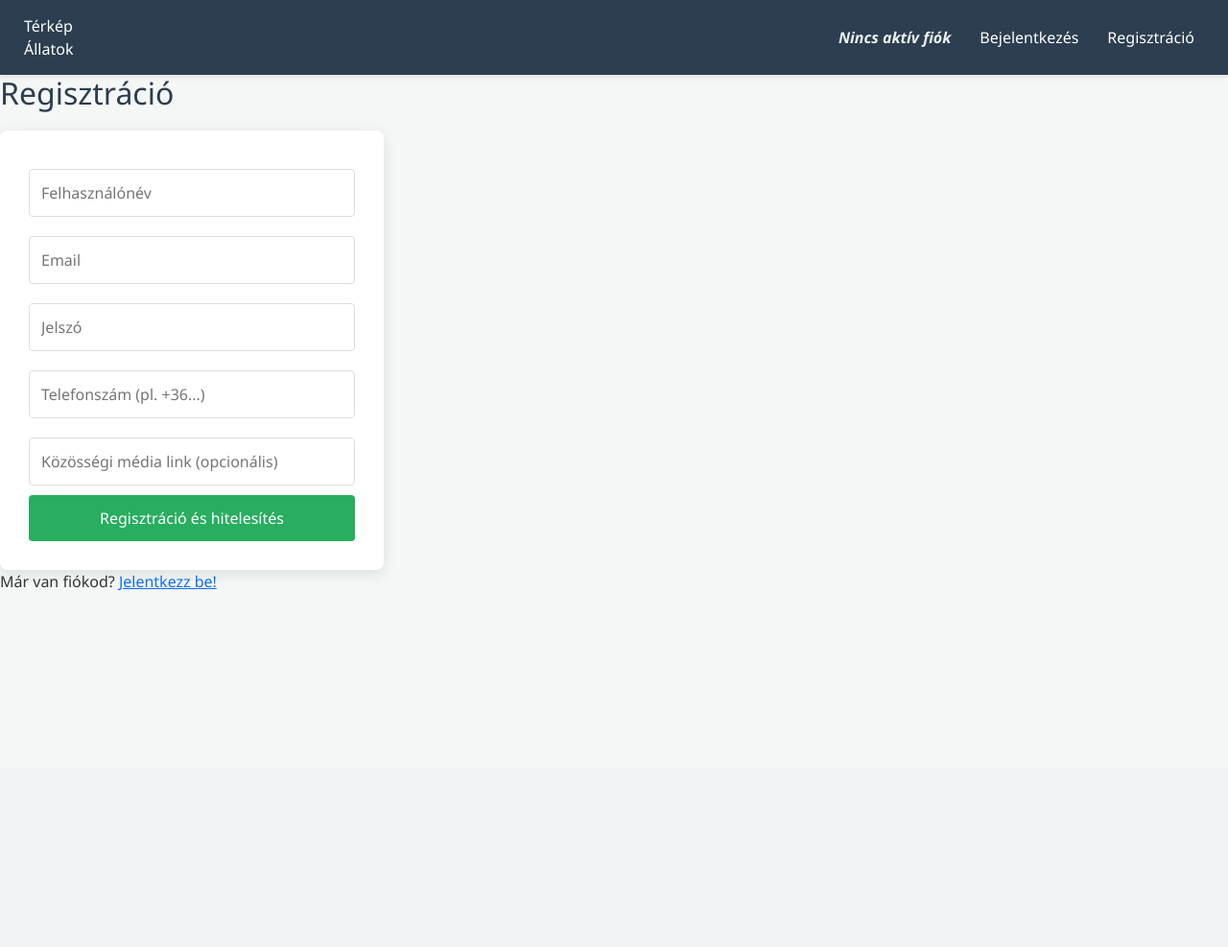
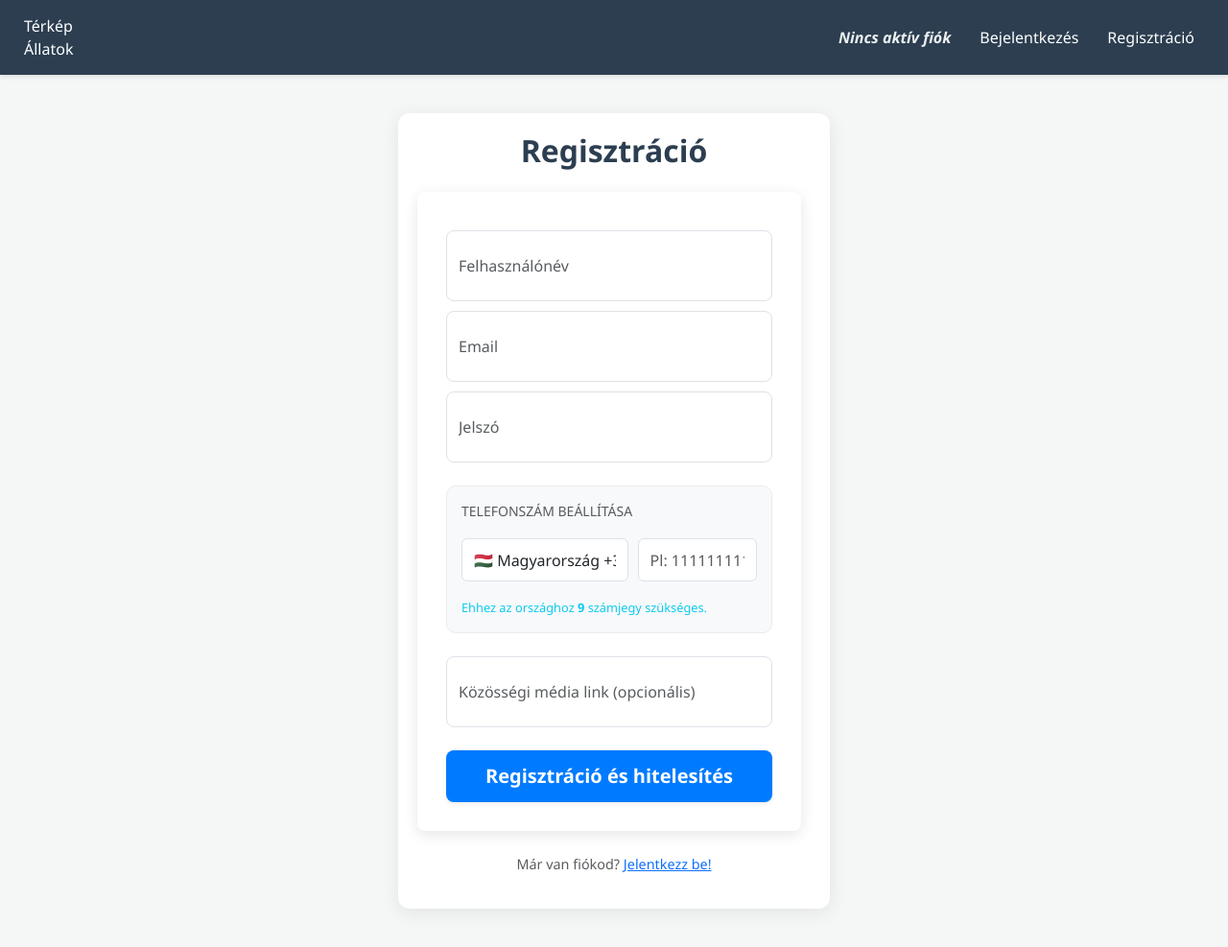
Before and after one commit to MrHerculePoirot/Szakdolgozat, a Flask app: page /register in a window 1280 px wide. Shown: the whole page at 96% size. Before the commit the page ends 615 px from the top, so only its background shows below. Run offline with Flask 3, Linux system fonts and the light colour scheme.

Commit message:
Országazonosítók

```diff
--- a/app.py
+++ b/app.py
@@ -24,6 +24,26 @@ def load_list(filename):
     with open(filename, 'r', encoding='utf-8') as f:
         # Csak azokat a sorokat tartjuk meg, amik nem üresek és nem [source...]-szal kezdődnek
         return [line.strip() for line in f if line.strip() and not line.startswith('[')]
+
+def load_countries():
+    countries = []
+    path = os.path.join(os.path.abspath(os.path.dirname(__file__)), 'countries.txt')
+    if os.path.exists(path):
+        with open(path, 'r', encoding='utf-8') as f:
+            for line in f:
+                if ';' in line:
+                    parts = line.strip().split(';')
+                    display_part = parts[0]
+                    length = int(parts[1])
+                    prefix = display_part.split(' ')[-1]
+                    countries.append({
+                        'display': display_part,
+                        'prefix': prefix,
+                        'length': length
+                    })
+    return countries
+
+COUNTRIES = load_countries() # Ez az, ami hiányzik a kódodból!
 
 # Listák betöltése a fájlokból
 COLORS = load_list('colors.txt')
@@ -175,7 +195,7 @@ def create_app():
                 flash("Hiba történt a regisztráció során.")
                 return redirect(url_for('register'))
 
-        return render_template('register.html')
+        return render_template('register.html', countries=COUNTRIES)
 
         #return render_template('register.html')
     @app.route('/confirm_email/<token>')
--- a/countries.txt
+++ b/countries.txt
@@ -1,27 +1,27 @@
-Magyarország;+36
-Ausztria;+43
-Belgium;+32
-Bulgária;+359
-Ciprus;+357
-Csehország;+420
-Dánia;+45
-Észtország;+372
-Finnország;+358
-Franciaország;+33
-Görögország;+30
-Hollandia;+31
-Horvátország;+385
-Írország;+353
-Lengyelország;+48
-Lettország;+371
-Litvánia;+370
-Luxemburg;+352
-Málta;+356
-Németország;+49
-Olaszország;+39
-Portugália;+351
-Románia;+40
-Spanyolország;+34
-Svédország;+46
-Szlovákia;+421
-Szlovénia;+386
+🇭🇺 Magyarország +36;9
+🇦🇹 Ausztria +43;13
+🇧🇪 Belgium +32;9
+🇧🇬 Bulgária +359;9
+🇨🇾 Ciprus +357;8
+🇨🇿 Csehország +420;9
+🇩🇰 Dánia +45;8
+🇪🇪 Észtország +372;8
+🇫🇮 Finnország +358;10
+🇫🇷 Franciaország +33;9
+🇬🇷 Görögország +30;10
+🇳🇱 Hollandia +31;9
+🇭🇷 Horvátország +385;9
+🇮🇪 Írország +353;9
+🇵🇱 Lengyelország +48;9
+🇱🇻 Lettország +371;8
+🇱🇹 Litvánia +370;8
+🇱🇺 Luxemburg +352;9
+🇲🇹 Málta +356;8
+🇩🇪 Németország +49;11
+🇮🇹 Olaszország +39;10
+🇵🇹 Portugália +351;9
+🇷🇴 Románia +40;9
+🇪🇸 Spanyolország +34;9
+🇸🇪 Svédország +46;9
+🇸🇰 Szlovákia +421;9
+🇸🇮 Szlovénia +386;8
--- a/templates/register.html
+++ b/templates/register.html
@@ -1,19 +1,84 @@
 {% extends "base.html" %}
 
-{% block title %}Pet Finder - Térkép{% endblock %}
+{% block title %}Pet Finder - Regisztráció{% endblock %}
 
 {% block content %}
+<div class="form-container" style="max-width: 450px; margin: 40px auto; padding: 20px; background: white; border-radius: 12px; box-shadow: 0 4px 20px rgba(0,0,0,0.08);">
+    <h2 class="mb-4 text-center" style="color: #2c3e50; font-weight: 700;">Regisztráció</h2>
 
-    <h2>Regisztráció</h2>
-    <form method="POST">
-        <input type="text" name="username" placeholder="Felhasználónév" required>
-        <input type="email" name="email" placeholder="Email" required>
-        <input type="password" name="password" placeholder="Jelszó" required>
+    <!-- Csak az utolsó hibaüzenetet mutatjuk, hogy ne legyen tele a képernyő -->
+    {% with messages = get_flashed_messages() %}
+      {% if messages %}
+        <div class="alert alert-warning alert-dismissible fade show" role="alert" style="border-radius: 8px; font-size: 0.9rem;">
+          {{ messages[-1] }}
+          <button type="button" class="close" data-dismiss="alert" aria-label="Close">
+            <span aria-hidden="true">&times;</span>
+          </button>
+        </div>
+      {% endif %}
+    {% endwith %}
 
-        <input type="text" name="phone" placeholder="Telefonszám (pl. +36...)">
-        <input type="text" name="social_link" placeholder="Közösségi média link (opcionális)">
+    <form method="POST" id="regForm">
+        <div class="form-group mb-2">
+            <input type="text" name="username" placeholder="Felhasználónév" required class="form-control py-4" style="border-radius: 8px;">
+        </div>
+        <div class="form-group mb-2">
+            <input type="email" name="email" placeholder="Email" required class="form-control py-4" style="border-radius: 8px;">
+        </div>
+        <div class="form-group mb-4">
+            <input type="password" name="password" placeholder="Jelszó" required class="form-control py-4" style="border-radius: 8px;">
+        </div>
 
-        <button type="submit">Regisztráció és hitelesítés</button>
+        <div style="background: #f8f9fa; padding: 15px; border-radius: 10px; border: 1px solid #e9ecef;" class="mb-4">
+            <label class="small text-muted font-weight-bold mb-2 d-block text-uppercase">Telefonszám beállítása</label>
+            <div class="d-flex" style="gap: 10px;">
+                <!-- Országválasztó -->
+                <select name="country_idx" id="countrySelect" class="form-control" style="flex: 1.5; height: 45px; cursor: pointer; border-radius: 6px;" onchange="updatePlaceholder()">
+                    {% for country in countries %}
+                        <option value="{{ loop.index0 }}" data-len="{{ country.length }}">
+                            {{ country.display }}
+                        </option>
+                    {% endfor %}
+                </select>
+                <!-- Telefonszám vége -->
+                <input type="text" name="phone_number_local" id="phoneInput" placeholder="Szám" required class="form-control" style="flex: 1; height: 45px; border-radius: 6px;">
+            </div>
+            <small id="phoneHint" class="text-info mt-2 d-block font-italic" style="font-size: 0.8rem;"></small>
+        </div>
+
+        <div class="form-group mb-4">
+            <input type="text" name="social_link" placeholder="Közösségi média link (opcionális)" class="form-control py-4" style="border-radius: 8px;">
+        </div>
+
+        <button type="submit" class="btn btn-primary btn-lg w-100 shadow-sm" style="background-color: #007bff; border: none; font-weight: 600; padding: 12px; border-radius: 8px;">
+            Regisztráció és hitelesítés
+        </button>
     </form>
-    <p>Már van fiókod? <a href="/login">Jelentkezz be!</a></p>
+    <p class="mt-4 text-center text-muted" style="font-size: 0.9rem;">
+        Már van fiókod? <a href="/login" class="font-weight-bold text-primary">Jelentkezz be!</a>
+    </p>
+</div>
+
+<script>
+function updatePlaceholder() {
+    const select = document.getElementById('countrySelect');
+    const input = document.getElementById('phoneInput');
+    const hint = document.getElementById('phoneHint');
+
+    if (!select || select.options.length === 0) return;
+
+    const selectedOption = select.options[select.selectedIndex];
+    const requiredLen = selectedOption.getAttribute('data-len');
+
+    // HTML5 validáció: beállítjuk a hosszt az inputnak is
+    input.setAttribute('minlength', requiredLen);
+    input.setAttribute('maxlength', requiredLen);
+    input.placeholder = "Pl: " + "1".repeat(requiredLen);
+
+    hint.innerHTML = '<i class="fas fa-info-circle"></i> Ehhez az országhoz <strong>' + requiredLen + '</strong> számjegy szükséges.';
+}
+
+// Betöltéskor azonnal állítsa be az alapértelmezett országot (Magyarország)
+document.addEventListener('DOMContentLoaded', updatePlaceholder);
+</script>
 {% endblock %}
```
